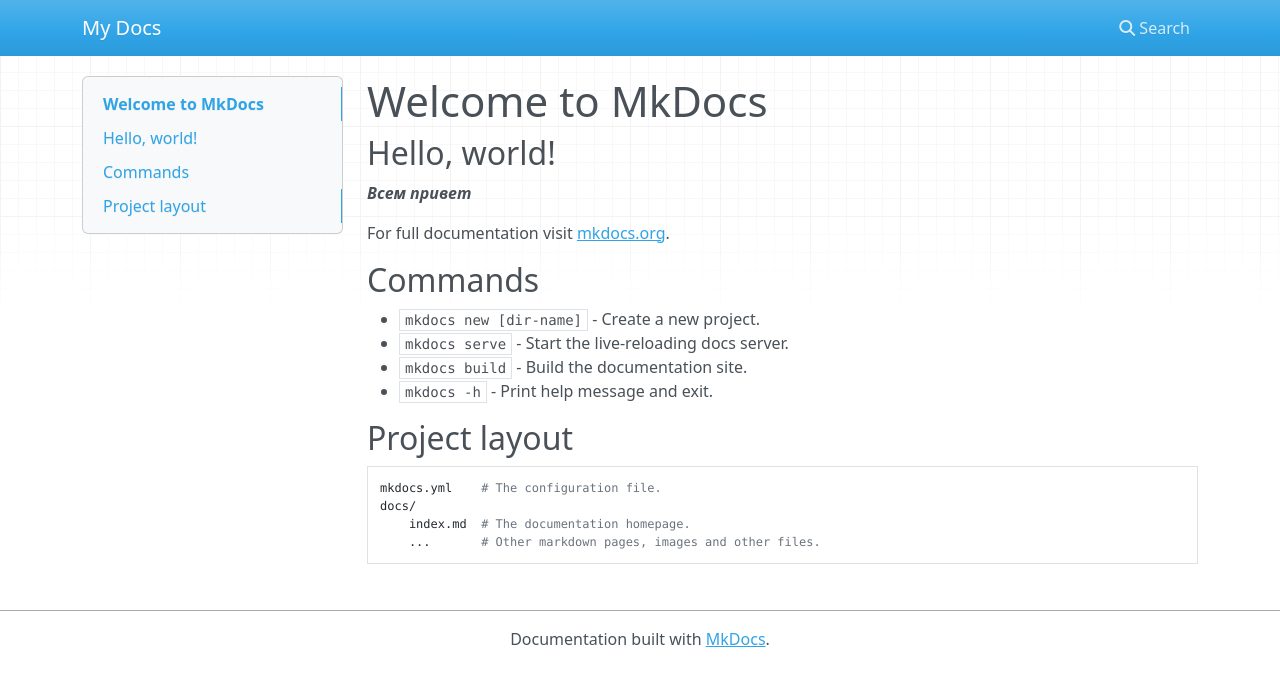
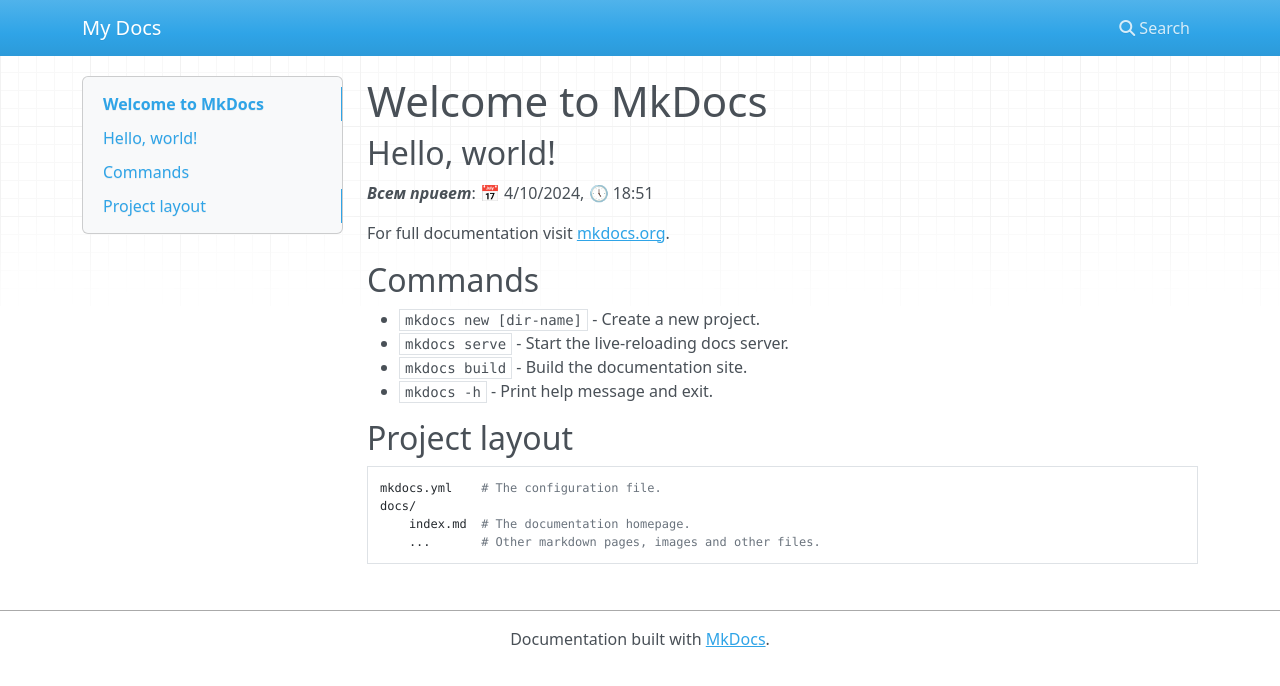
Before and after one commit to python-basic/mkdocs-site, an MkDocs documentation site: the page built from docs/index.md, in a window 1280 px wide. Shown: the top 686 px of the page. Built offline with MkDocs 1.6.1, drawn with Linux system fonts in a browser that asks for light colours; nearby versions of some CDN libraries.

Commit message:
Update index.md

```diff
--- a/docs/index.md
+++ b/docs/index.md
@@ -2,7 +2,7 @@
 
 ## Hello, world!
 
-___Всем привет___
+___Всем привет___: 📅 4/10/2024, 🕔 18:51
 
 For full documentation visit [mkdocs.org](https://www.mkdocs.org).
 
```
